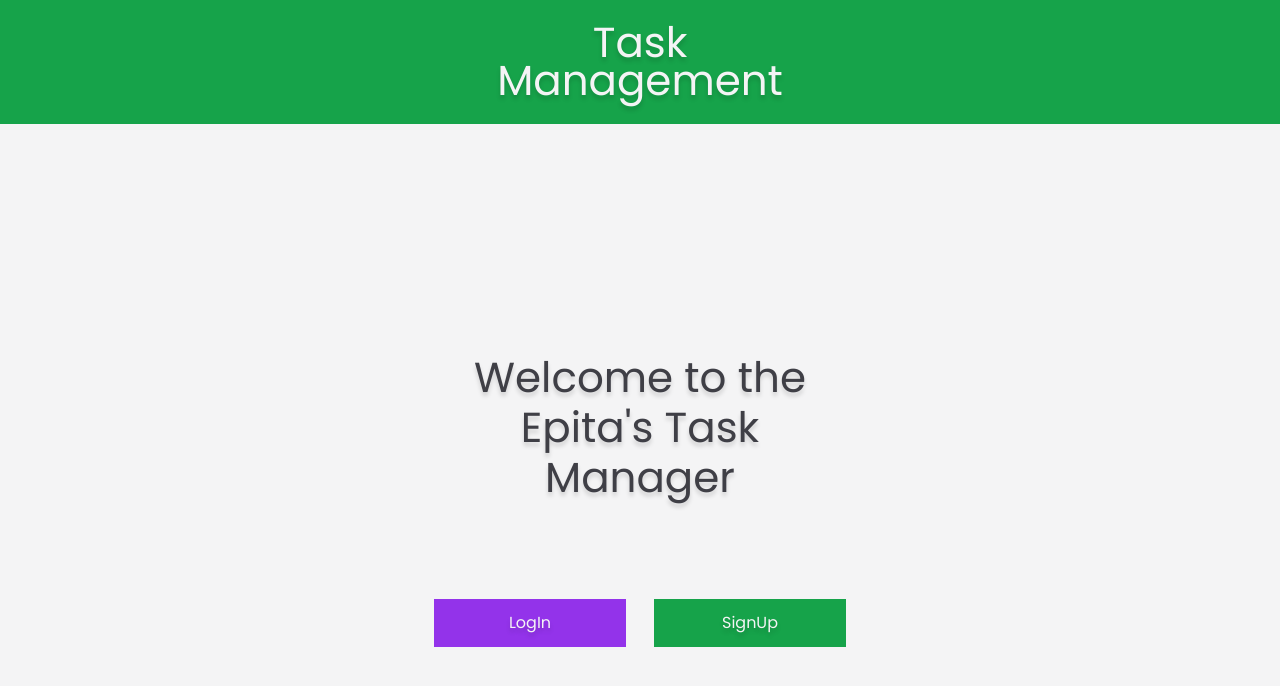
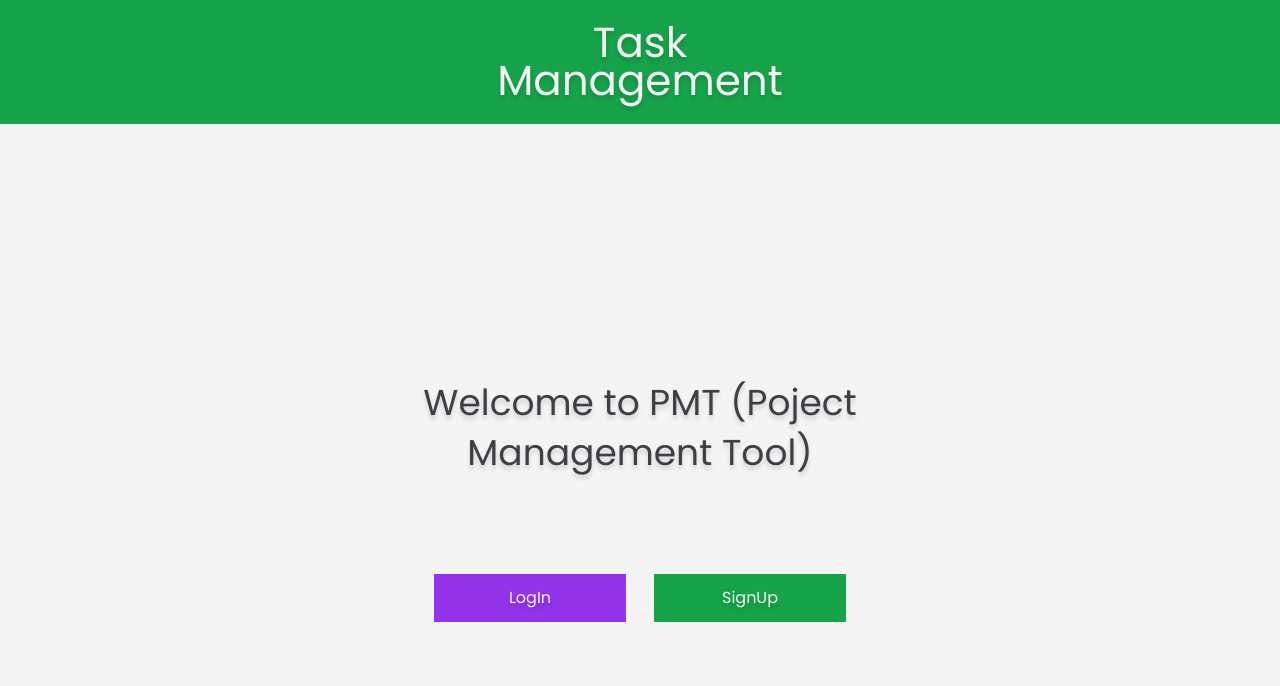
Before and after one commit to lostmart/task-manager, a React (Vite) app: page / in a window 1280 px wide. Shown: the top 686 px of the page. Built offline with nearby package versions, Linux system fonts and the light colour scheme.

Commit message:
new instances

```diff
--- a/src/components/layout/UserComp.tsx
+++ b/src/components/layout/UserComp.tsx
@@ -37,7 +37,7 @@ const UserComp = () => {
 	}
 
 	return (
-		<form onSubmit={() => true} className="flex flex-col gap-4">
+		<form onSubmit={() => true} className="flex flex-col gap-4 w-full">
 			<InputGroup
 				inputId="email"
 				icon={FaRegEnvelope}
--- a/src/pages/Home.tsx
+++ b/src/pages/Home.tsx
@@ -23,8 +23,8 @@ const Home = () => {
 	}
 	return (
 		<section className="min-h-80 flex flex-col items-center justify-center">
-			<h2 className="my-24 text-5xl leading-subTitle text-zinc-700 max-w-sm text-center text-shadow ">
-				Welcome to the Epita's Task Manager
+			<h2 className="my-24 text-4xl leading-subTitle text-zinc-700 max-w-lg text-center text-shadow ">
+				Welcome to PMT (Poject Management Tool)
 			</h2>
 			<div className="flex flex-col md:flex-row gap-7">
 				<ButtonComp text="LogIn" theme="secondary" onClick={logIn} />
```
